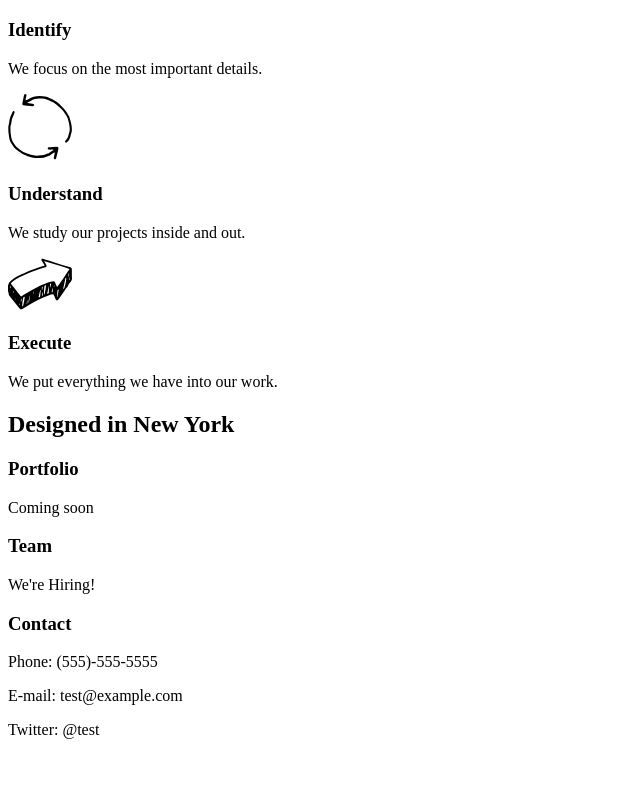
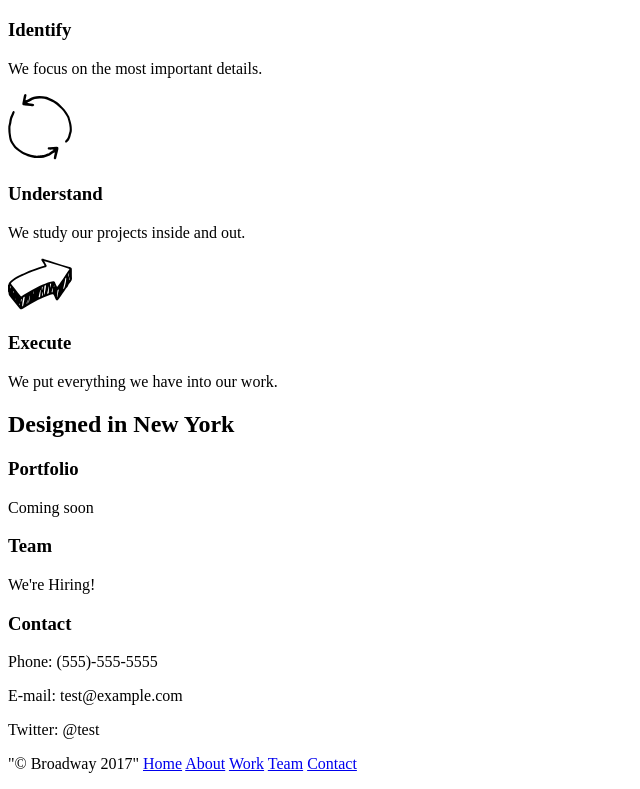
Before and after one commit to Winklerjtp/Broadway, a plain HTML site: page index.html in a window 1280 px wide. Shown: the part 339-1128 px from the top of the page, without its empty margins (0-640 px from the left). Before the commit the page ends 1094 px from the top, so only its background shows below. Drawn offline with Linux system fonts and the light colour scheme; files whose address does not match are found by name.

Commit message:
add footer section

```diff
--- a/index.html
+++ b/index.html
@@ -34,6 +34,7 @@
         <h3>Execute</h3>
         <p>We put everything we have into our work.</p>
       </div>
+    </div>
     <!-- Seperation header -->
     <div class="header">
         <h2>Designed in New York</h2>
@@ -59,6 +60,15 @@
         <p>Twitter: @test</p>
       </div>
     </div>
-
+    <!-- Footer Section -->
+    <div class="footer">
+      <p>"&copy Broadway 2017"
+        <a class="nav_btn" href="#">Home</a>
+        <a class="nav_btn" href="#about">About</a>
+        <a class="nav_btn" href="#work">Work</a>
+        <a class="nav_btn" href="#team">Team</a>
+        <a class="nav_btn" href="#contact">Contact</a>
+      </p>
+    </div>
   </body>
 </html>
```
Lines whose indentation alone changed are shown as unchanged.
